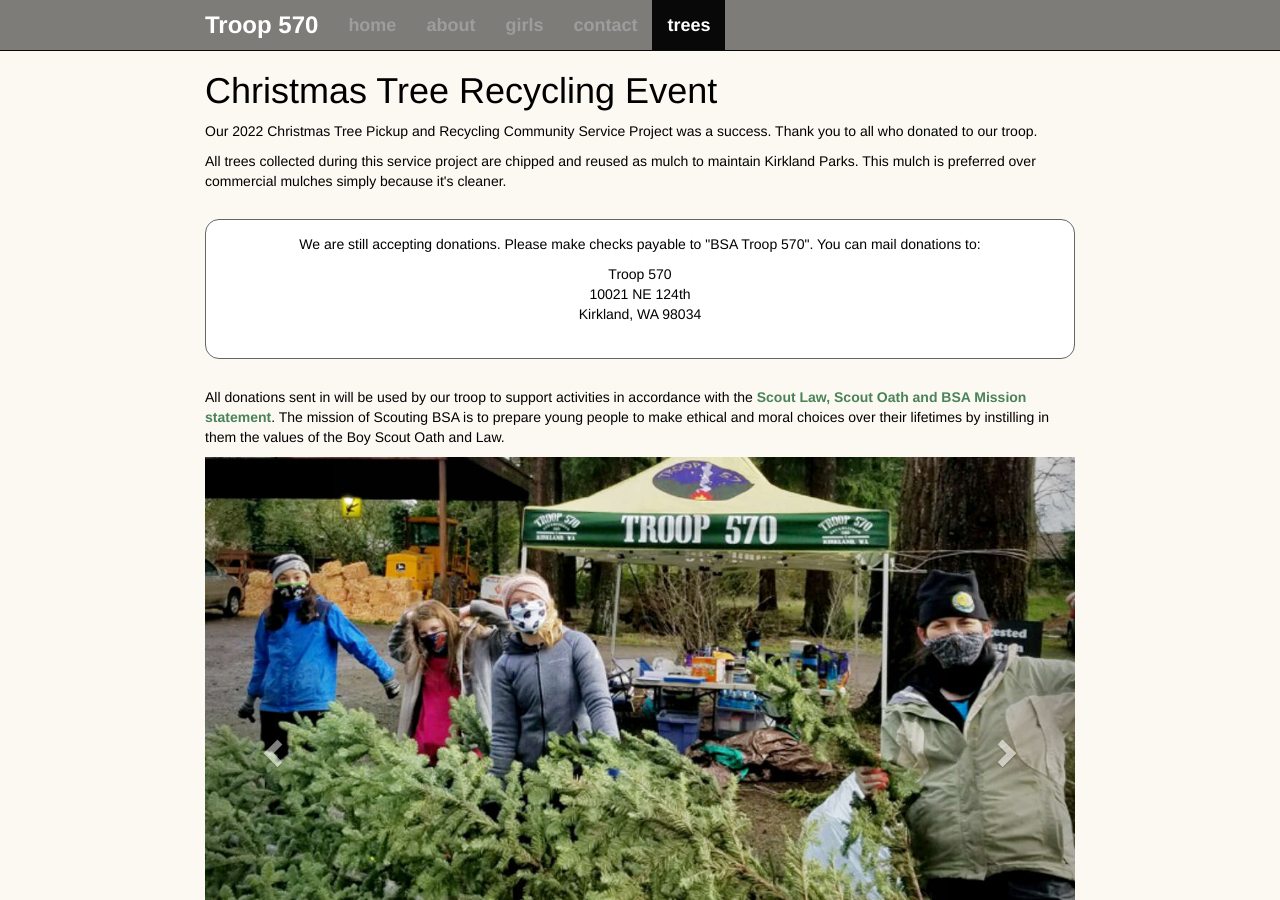
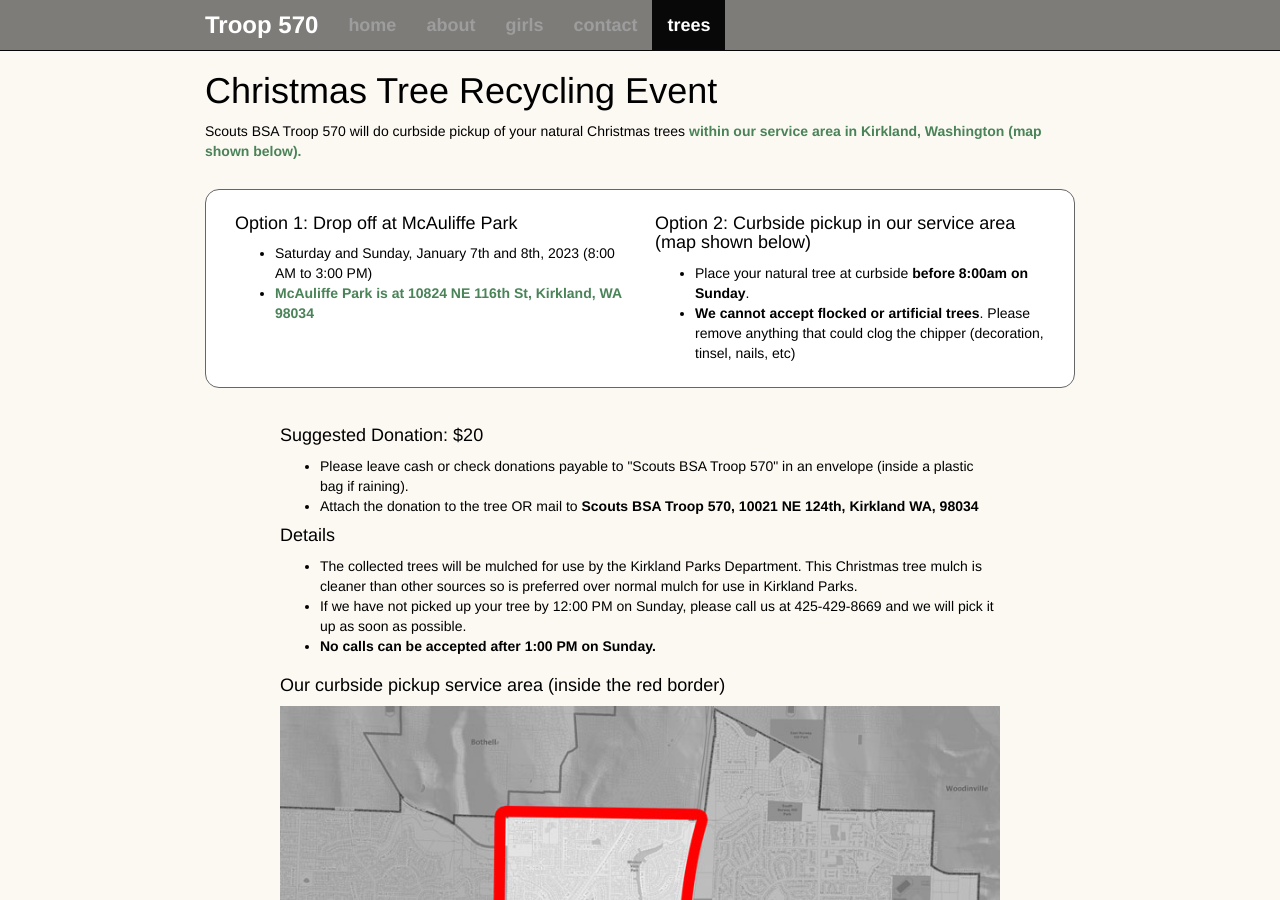
Before and after one commit to troop570/troop570.github.io, a Jekyll site: the page built from trees/index.html, in a window 1280 px wide and 900 px high. Built offline with Jekyll 4.4.1, drawn with Linux system fonts in a browser that asks for light colours; nearby versions of some CDN libraries; some of the changed text lies outside the part shown.

Commit message:
Setup for 2023 Xmas Tree Recycle

```diff
--- a/trees/index.html
+++ b/trees/index.html
@@ -33,6 +33,7 @@ slides:
   title: Back in 2015 - We hope to see you next year.
 
 ---
+{% comment %}
   <p>Our 2022 Christmas Tree Pickup and Recycling Community Service Project was a success. Thank you to all who donated to our troop. </p>
   <p>All trees collected during this service project are chipped and reused as mulch to maintain Kirkland Parks. This mulch is preferred over commercial mulches simply because it's cleaner.</p>
   <div class="option-box text-center">
@@ -44,13 +45,13 @@ slides:
       Kirkland, WA 98034
     </address>
   </div>
-  {% comment %}
+{% endcomment %}
   <p>Scouts BSA Troop 570 will do curbside pickup of your natural Christmas trees <a href="#map"><b>within our service area in Kirkland, Washington (map shown below).</b></a></p>
   <div class="row option-box">
     <div class="col-sm-6">
       <h4>Option 1: Drop off at McAuliffe Park</h4>
       <ul>
-        <li>Saturday and Sunday, January 8th and 9th, 2022 (8:00 AM to 3:00 PM)</li>
+        <li>Saturday and Sunday, January 7th and 8th, 2023 (8:00 AM to 3:00 PM)</li>
         <li><a href="https://www.google.com/maps/preview#!q=McAuliffe Park%2C 108th Avenue Northeast%2C Kirkland%2C WA&data=!4m15!2m14!1m13!1s0x5490127cbe263feb%3A0x3e600372332ebdf6!3m8!1m3!1d2696288!2d-120.8822769!3d47.2729857!3m2!1i1462!2i747!4f13.1!4m2!3d47.704434!4d-122.19741" title="Click for Google Maps to McAuliffe Park" data-toggle="tooltip" data-placement="bottom">McAuliffe Park is at 10824 NE 116th St, Kirkland, WA 98034</a>
       </ul>
     </div>
@@ -89,7 +90,6 @@ slides:
       </p>
     </div>
   </div>
-  {% endcomment %}
 
   <p>
     All donations sent in will be used by our troop to support activities in accordance with the
```
